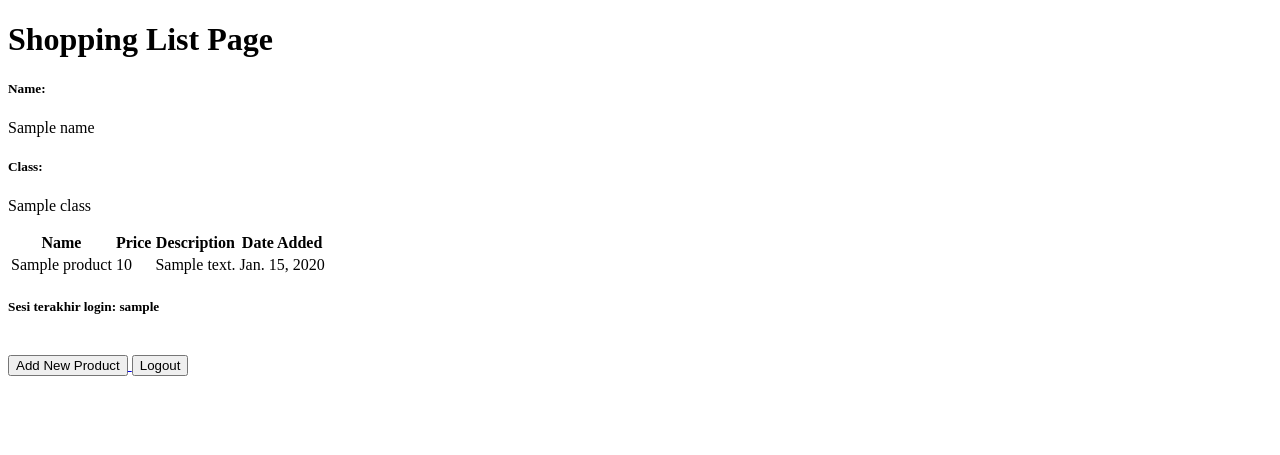
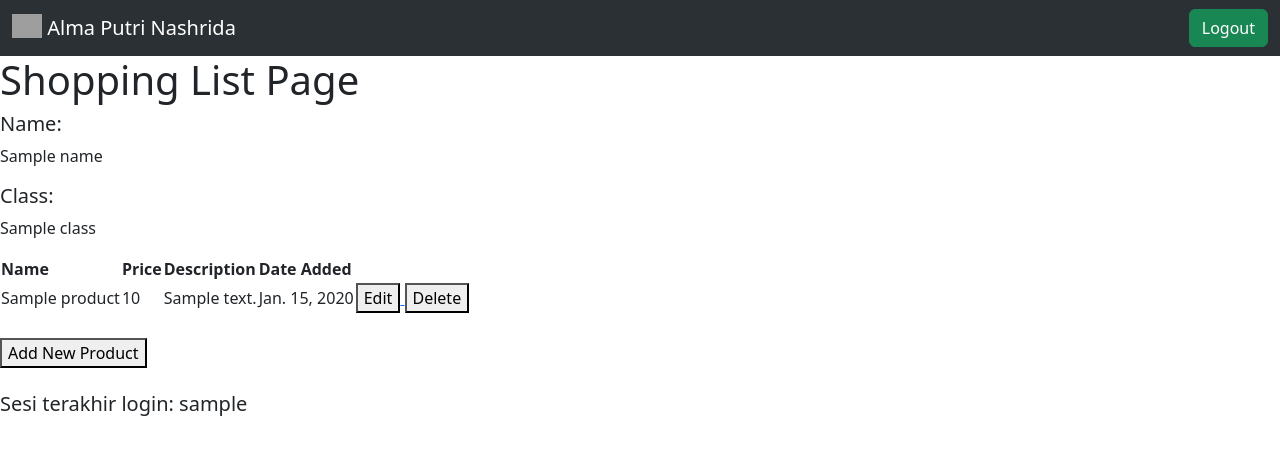
Before and after one commit to realynnsio/shopping-list, a Django app: template main/templates/main.html in a window 1280 px wide. Shown: the top 455 px of the page. Run offline with Django 4.2, Linux system fonts and the light colour scheme; tables that the repository leaves empty hold one stand-in row (values such as "Sample post"); the template is opened without the code that fills it: values that come from a table or form of the project are taken from there, most other values are stand-ins (such as "Sample title", 1, 10 or a date in 2020); grey boxes are pictures that could not be loaded.

Commit message:
tutorial 4

```diff
--- a/main/templates/main.html
+++ b/main/templates/main.html
@@ -1,6 +1,18 @@
 {% extends 'base.html' %}
 
 {% block content %}
+    <nav class="navbar sticky-top bg-body-tertiary" data-bs-theme="dark">
+        <div class="container-fluid">
+            <a class="navbar-brand" href="#">
+                <img src="https://static.wikia.nocookie.net/disney/images/7/7b/Kermit_Muppets_Most_Wanted.png" alt="Logo" width="30" height="24" class="d-inline-block align-text-top">
+                Alma Putri Nashrida
+              </a>
+            <a href="{% url 'main:logout' %}">
+                <button class="btn btn-success">Logout</button>
+            </a>
+        </div>
+    </nav>
+
     <h1>Shopping List Page</h1>
 
     <h5>Name:</h5>
@@ -25,11 +37,21 @@
                 <td>{{product.price}}</td>
                 <td>{{product.description}}</td>
                 <td>{{product.date_added}}</td>
+                <td>
+                    <a href="{% url 'main:edit_product' product.pk %}">
+                        <button>
+                            Edit
+                        </button>
+                    </a>
+                    <a href="{% url 'main:delete_product' product.pk %}">
+                        <button>
+                            Delete
+                        </button>
+                    </a>
+                </td>
             </tr>
         {% endfor %}
     </table>
-
-    <h5>Sesi terakhir login: {{ last_login }}</h5>
 
     <br />
 
@@ -39,11 +61,15 @@
         </button>
     </a>
 
+    <br />
+    <br />
 
-    <a href="{% url 'main:logout' %}">
+    <h5>Sesi terakhir login: {{ last_login }}</h5>
+
+    <!-- <a href="{% url 'main:logout' %}">
         <button>
             Logout
         </button>
-    </a>
+    </a> -->
 
 {% endblock content %}
--- a/main/urls.py
+++ b/main/urls.py
@@ -1,5 +1,6 @@
 from django.urls import path
 from main.views import show_main, create_product, show_xml, show_json, show_xml_by_id, show_json_by_id, register, login_user, logout_user
+from main.views import edit_product, delete_product
 
 app_name = 'main'
 
@@ -13,4 +14,6 @@ urlpatterns = [
     path('register/', register, name='register'),
     path('login/', login_user, name='login'),
     path('logout/', logout_user, name='logout'),
+    path('edit-product/<int:id>', edit_product, name='edit_product'),
+    path('delete/<int:id>', delete_product, name='delete_product'),
 ]
--- a/shopping_list/settings.py
+++ b/shopping_list/settings.py
@@ -130,6 +130,10 @@ USE_TZ = True
 # Static files (CSS, JavaScript, Images)
 # https://docs.djangoproject.com/en/4.2/howto/static-files/
 
+
+# STATIC_ROOT = os.path.join(PROJECT_ROOT, 'static')
+# STATIC_URL = 'static'
+
 STATIC_URL = 'static/'
 
 STATIC_ROOT = os.path.join(BASE_DIR, 'static')
--- a/templates/base.html
+++ b/templates/base.html
@@ -2,13 +2,18 @@
 <!DOCTYPE html>
 <html lang="en">
     <head>
-        <meta charset="UTF-8" />
-        <meta
-            name="viewport"
-            content="width=device-width, initial-scale=1.0"
-        />
         {% block meta %}
+            <meta charset="UTF-8" />
+            <meta
+                name="viewport"
+                content="width=device-width, initial-scale=1.0"
+            />
         {% endblock meta %}
+
+        <link href="https://cdn.jsdelivr.net/npm/bootstrap@5.3.2/dist/css/bootstrap.min.css" rel="stylesheet" integrity="sha384-T3c6CoIi6uLrA9TneNEoa7RxnatzjcDSCmG1MXxSR1GAsXEV/Dwwykc2MPK8M2HN" crossorigin="anonymous">
+        <script src="https://code.jquery.com/jquery-3.6.0.min.js" integrity="sha384-KyZXEAg3QhqLMpG8r+J4jsl5c9zdLKaUk5Ae5f5b1bw6AUn5f5v8FZJoMxm6f5cH1" crossorigin="anonymous"></script>
+        <script src="https://cdn.jsdelivr.net/npm/@popperjs/core@2.11.8/dist/umd/popper.min.js" integrity="sha384-I7E8VVD/ismYTF4hNIPjVp/Zjvgyol6VFvRkX/vR+Vc4jQkC+hVqc2pM8ODewa9r" crossorigin="anonymous"></script>
+        <script src="https://cdn.jsdelivr.net/npm/bootstrap@5.3.2/dist/js/bootstrap.min.js" integrity="sha384-BBtl+eGJRgqQAUMxJ7pMwbEyER4l1g+O15P+16Ep7Q9Q+zqX6gSbd85u4mG4QzX+" crossorigin="anonymous"></script>
     </head>
 
     <body>
```
Also changed, not shown: main/templates/edit_product.html (added, +22 -0 lines), main/views.py (+23 -0 lines).
